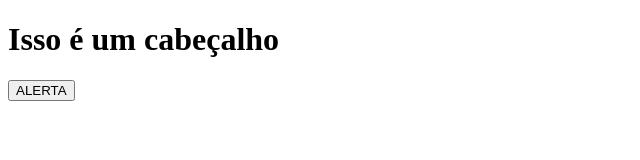
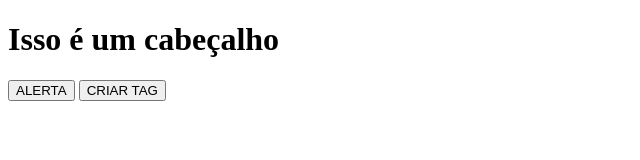
Before and after one commit to gleisonbt/ExemploJavaScript, a plain HTML site: page exemploJS.html in a window 1280 px wide. Shown: the whole page, without its empty margins (0-640 px from the left). Drawn offline with Linux system fonts and the light colour scheme.

Commit message:
create function criartagh2

```diff
--- a/exemploJS.html
+++ b/exemploJS.html
@@ -10,6 +10,7 @@
 
     <h1 id="titulo">Isso é um cabeçalho</h1>
     <button onclick="alteraValorH1()">ALERTA</button>
+    <button onclick="criarTagH2()">CRIAR TAG</button>
 
 </body>
 </html>
--- a/script.js
+++ b/script.js
@@ -241,3 +241,10 @@
             //alert(valorTag);
             document.getElementById("titulo").innerHTML = "Cabeçalho Alterado!";
         }
+
+        function criarTagH2(){
+            var cabecalho2 = document.createElement("h2");
+            cabecalho2.setAttribute("id","cabecalho2");
+            document.getElementsByTagName("body")[0].appendChild(cabecalho2);
+            document.getElementById("cabecalho2").innerHTML = "relou :)";
+        }
```
